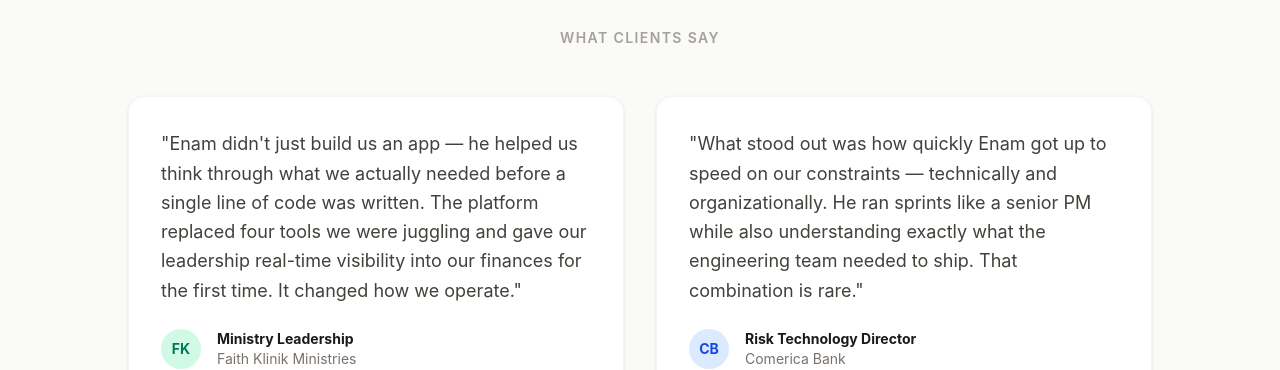
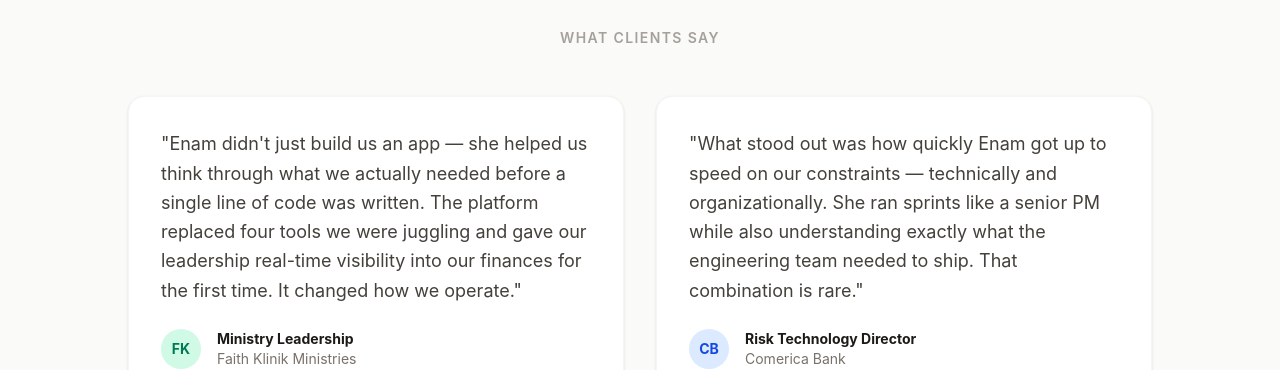
Before and after one commit to uniqename/enam-consulting-website, a React (Vite) app: page / in a window 1280 px wide. Shown: the part 1160-1530 px from the top of the page. Built offline with nearby package versions, Linux system fonts and the light colour scheme.

Commit message:
Fix pronouns: he -> she in testimonials

```diff
--- a/src/features/landing/TrustedBy.tsx
+++ b/src/features/landing/TrustedBy.tsx
@@ -20,7 +20,7 @@ const TrustedBy = () => {
 
             <figure className="bg-white rounded-2xl p-8 border border-stone-100 shadow-sm">
               <blockquote className="text-stone-700 text-lg leading-relaxed mb-6">
-                "Enam didn't just build us an app — he helped us think through what we actually needed before a single line of code was written. The platform replaced four tools we were juggling and gave our leadership real-time visibility into our finances for the first time. It changed how we operate."
+                "Enam didn't just build us an app — she helped us think through what we actually needed before a single line of code was written. The platform replaced four tools we were juggling and gave our leadership real-time visibility into our finances for the first time. It changed how we operate."
               </blockquote>
               <figcaption className="flex items-center gap-4">
                 <div className="w-10 h-10 rounded-full bg-emerald-100 flex items-center justify-center text-emerald-700 font-bold text-sm shrink-0">FK</div>
@@ -33,7 +33,7 @@ const TrustedBy = () => {
 
             <figure className="bg-white rounded-2xl p-8 border border-stone-100 shadow-sm">
               <blockquote className="text-stone-700 text-lg leading-relaxed mb-6">
-                "What stood out was how quickly Enam got up to speed on our constraints — technically and organizationally. He ran sprints like a senior PM while also understanding exactly what the engineering team needed to ship. That combination is rare."
+                "What stood out was how quickly Enam got up to speed on our constraints — technically and organizationally. She ran sprints like a senior PM while also understanding exactly what the engineering team needed to ship. That combination is rare."
               </blockquote>
               <figcaption className="flex items-center gap-4">
                 <div className="w-10 h-10 rounded-full bg-blue-100 flex items-center justify-center text-blue-700 font-bold text-sm shrink-0">CB</div>
```
